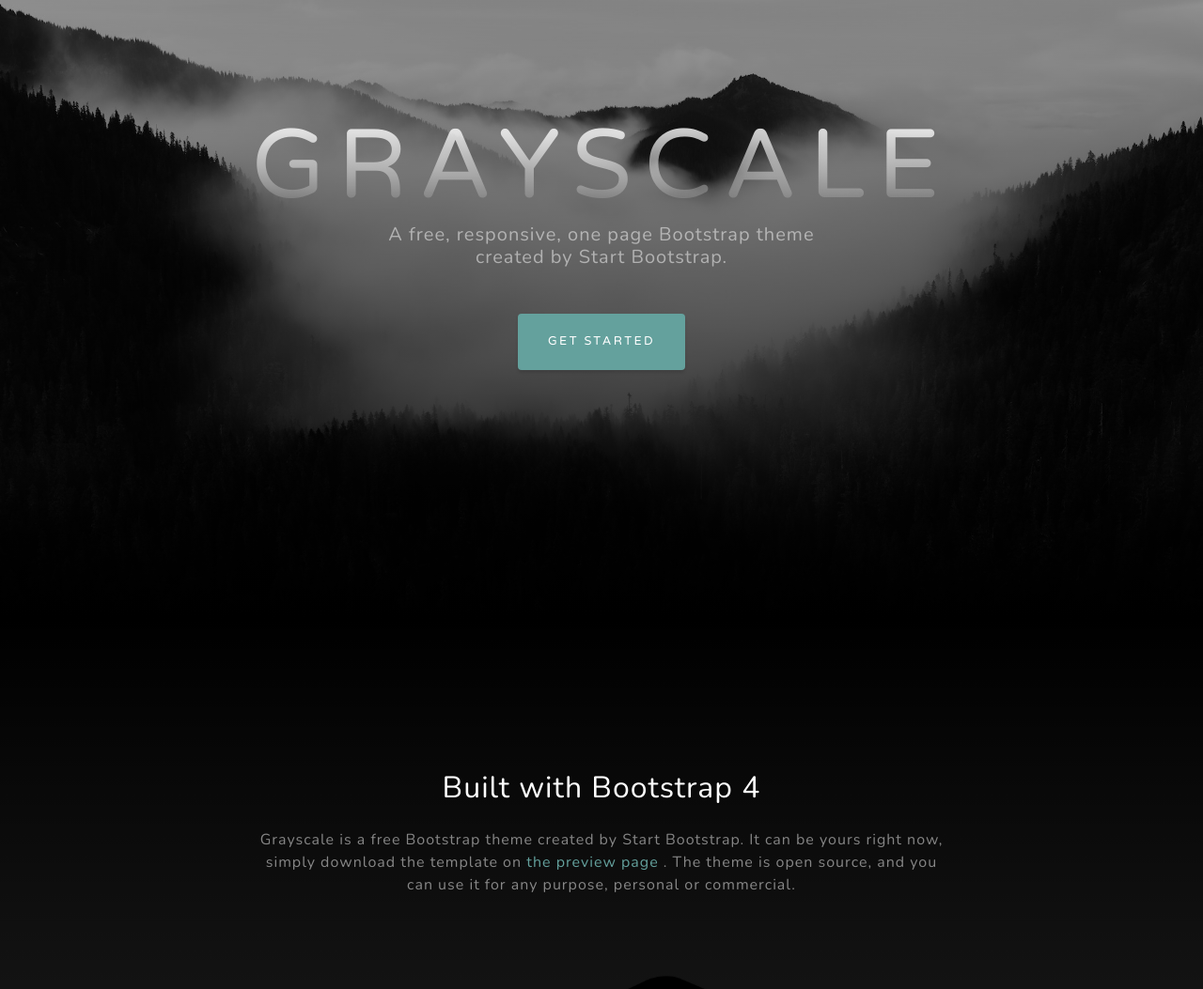
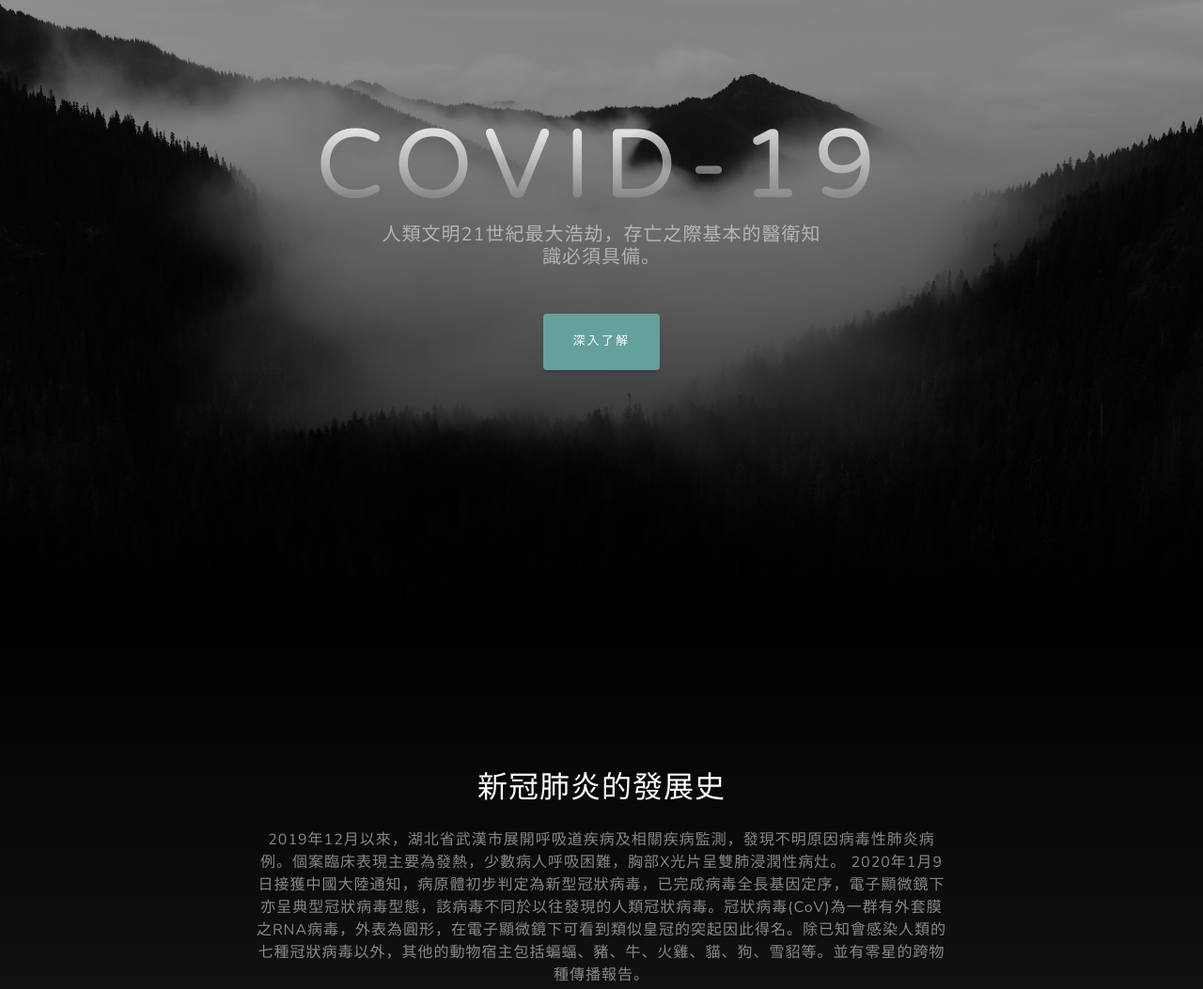
Before and after one commit to Judy-Chu/109, a plain HTML site: page index.html in a window 1280 px wide. Shown: the part 140-1193 px from the top of the page at 94% size. Drawn offline with nearby package versions, Linux system fonts and the light colour scheme.

Commit message:
Update index.html

```diff
--- a/index.html
+++ b/index.html
@@ -37,9 +37,9 @@
         <header class="masthead">
             <div class="container d-flex h-100 align-items-center">
                 <div class="mx-auto text-center">
-                    <h1 class="mx-auto my-0 text-uppercase">Grayscale</h1>
-                    <h2 class="text-white-50 mx-auto mt-2 mb-5">A free, responsive, one page Bootstrap theme created by Start Bootstrap.</h2>
-                    <a class="btn btn-primary js-scroll-trigger" href="#about">Get Started</a>
+                    <h1 class="mx-auto my-0 text-uppercase">COVID-19</h1>
+                    <h2 class="text-white-50 mx-auto mt-2 mb-5">人類文明21世紀最大浩劫，存亡之際基本的醫衛知識必須具備。</h2>
+                    <a class="btn btn-primary js-scroll-trigger" href="#about">深入了解</a>
                 </div>
             </div>
         </header>
@@ -48,11 +48,10 @@
             <div class="container">
                 <div class="row">
                     <div class="col-lg-8 mx-auto">
-                        <h2 class="text-white mb-4">Built with Bootstrap 4</h2>
+                        <h2 class="text-white mb-4">新冠肺炎的發展史</h2>
                         <p class="text-white-50">
-                            Grayscale is a free Bootstrap theme created by Start Bootstrap. It can be yours right now, simply download the template on
-                            <a href="https://startbootstrap.com/template-overviews/grayscale/">the preview page</a>
-                            . The theme is open source, and you can use it for any purpose, personal or commercial.
+                            2019年12月以來，湖北省武漢市展開呼吸道疾病及相關疾病監測，發現不明原因病毒性肺炎病例。個案臨床表現主要為發熱，少數病人呼吸困難，胸部X光片呈雙肺浸潤性病灶。
+                            2020年1月9日接獲中國大陸通知，病原體初步判定為新型冠狀病毒，已完成病毒全長基因定序，電子顯微鏡下亦呈典型冠狀病毒型態，該病毒不同於以往發現的人類冠狀病毒。冠狀病毒(CoV)為一群有外套膜之RNA病毒，外表為圓形，在電子顯微鏡下可看到類似皇冠的突起因此得名。除已知會感染人類的七種冠狀病毒以外，其他的動物宿主包括蝙蝠、豬、牛、火雞、貓、狗、雪貂等。並有零星的跨物種傳播報告。
                         </p>
                     </div>
                 </div>
```
